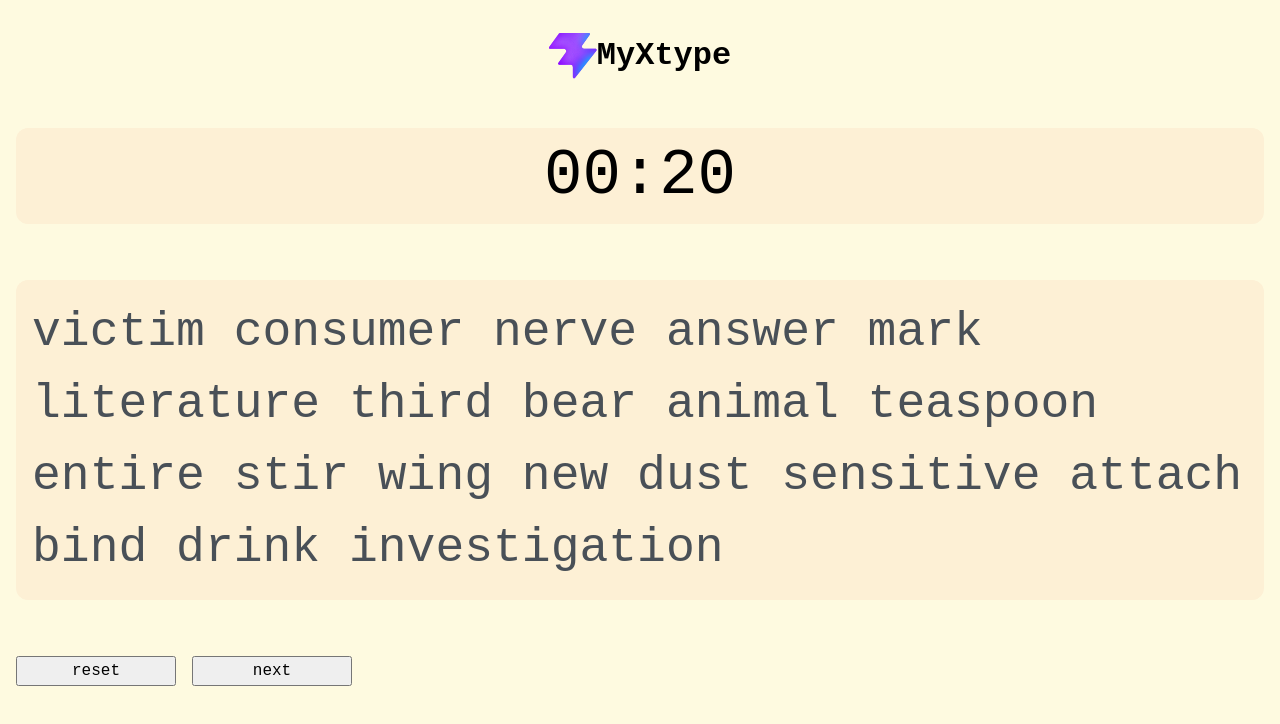
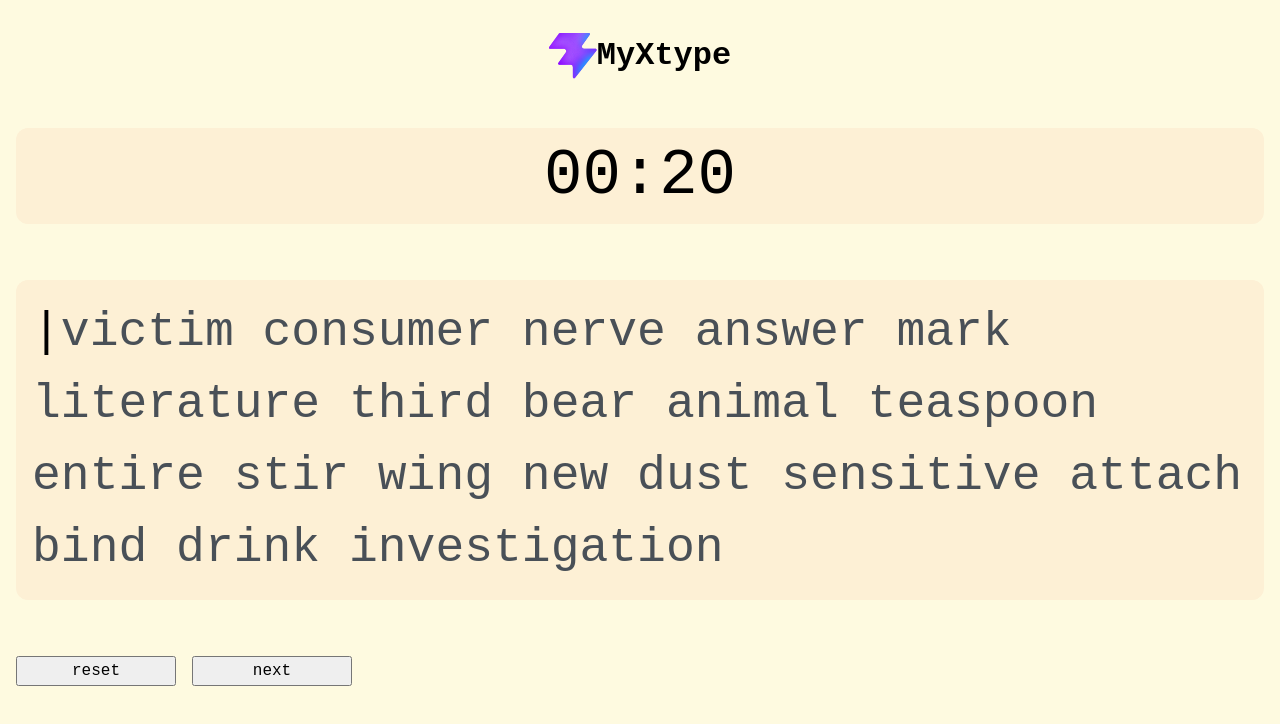
Before and after one commit to MyXtreme/SkillDevelopment, a React (Vite) app: page / in a window 1280 px wide. Shown: the top 724 px of the page. Built offline with nearby package versions, Linux system fonts and the light colour scheme.

Commit message:
implement blinking | span, it is Caret

```diff
--- a/src/App.tsx
+++ b/src/App.tsx
@@ -34,14 +34,28 @@ const spanSplittedCurrentText = (
 ): React.JSX.Element[] => {
   const splittedCurrentText: string[] = currentText.split("");
   const splittedTypedText: string[] = typedText.split("");
-  return splittedCurrentText.map((character, index) => (
+  return splittedCurrentText.map((character, index) =>
+    index === typedText.length ? (
+      <>
+        <span key={`caret-${index}`} id="caret">
+          |
+        </span>
         <span
           key={`${character}-${index}`}
           className={getCharClassName(index, character, splittedTypedText)}
         >
           {character}
         </span>
-  ));
+      </>
+    ) : (
+      <span
+        key={`${character}-${index}`}
+        className={getCharClassName(index, character, splittedTypedText)}
+      >
+        {character}
+      </span>
+    ),
+  );
 };
 
 const calculatetimeTick = (time: number): string => {
--- a/src/styles/App.css
+++ b/src/styles/App.css
@@ -61,3 +61,21 @@ button {
   color: var(--incorrect);
   background-color: var(--incorrect-bg);
 }
+
+.caret {
+  font-family: Arial, Helvetica, sans-serif;
+  animation: caret-blink 1s ease-out infinite;
+}
+
+@keyframes caret-blink {
+  from {
+    opacity: 1;
+  }
+
+  50% {
+    opacity: 0;
+  }
+  to {
+    opacity: 1;
+  }
+}
```
Lines whose indentation alone changed are shown as unchanged.
